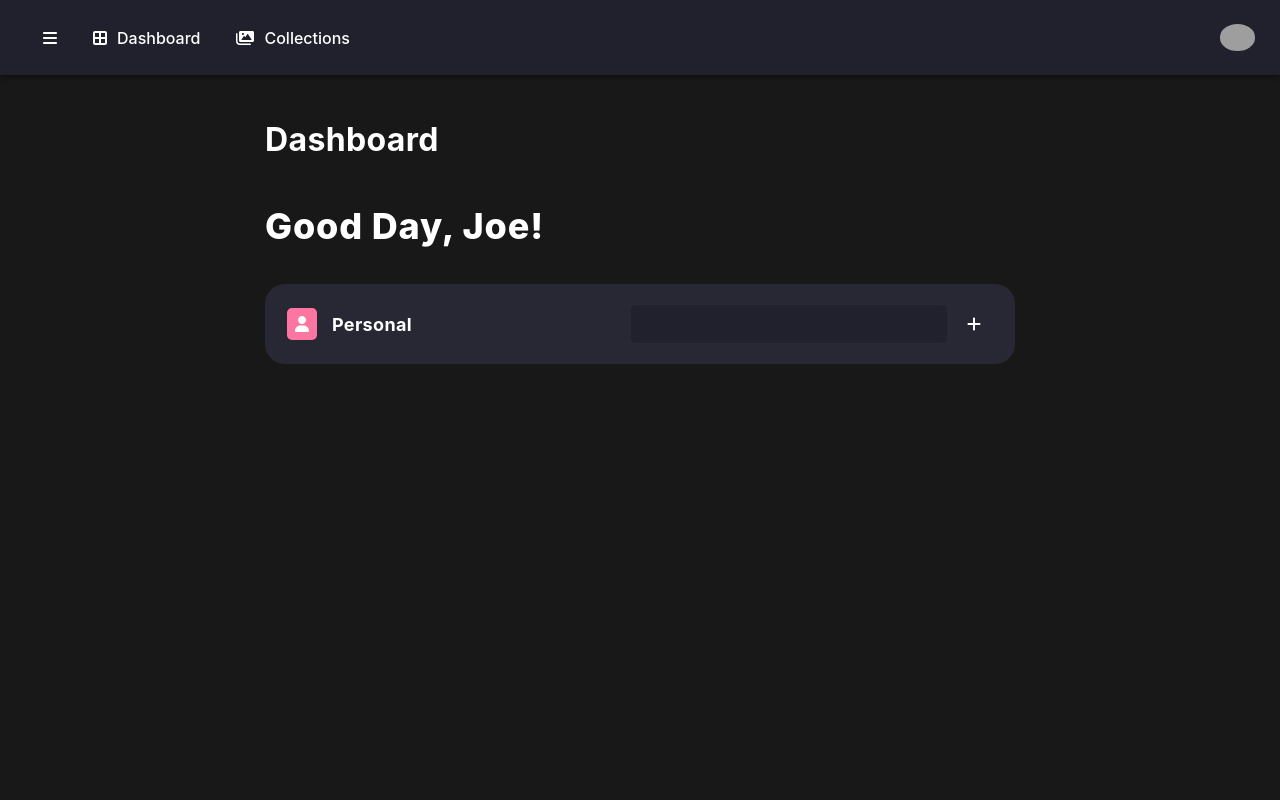
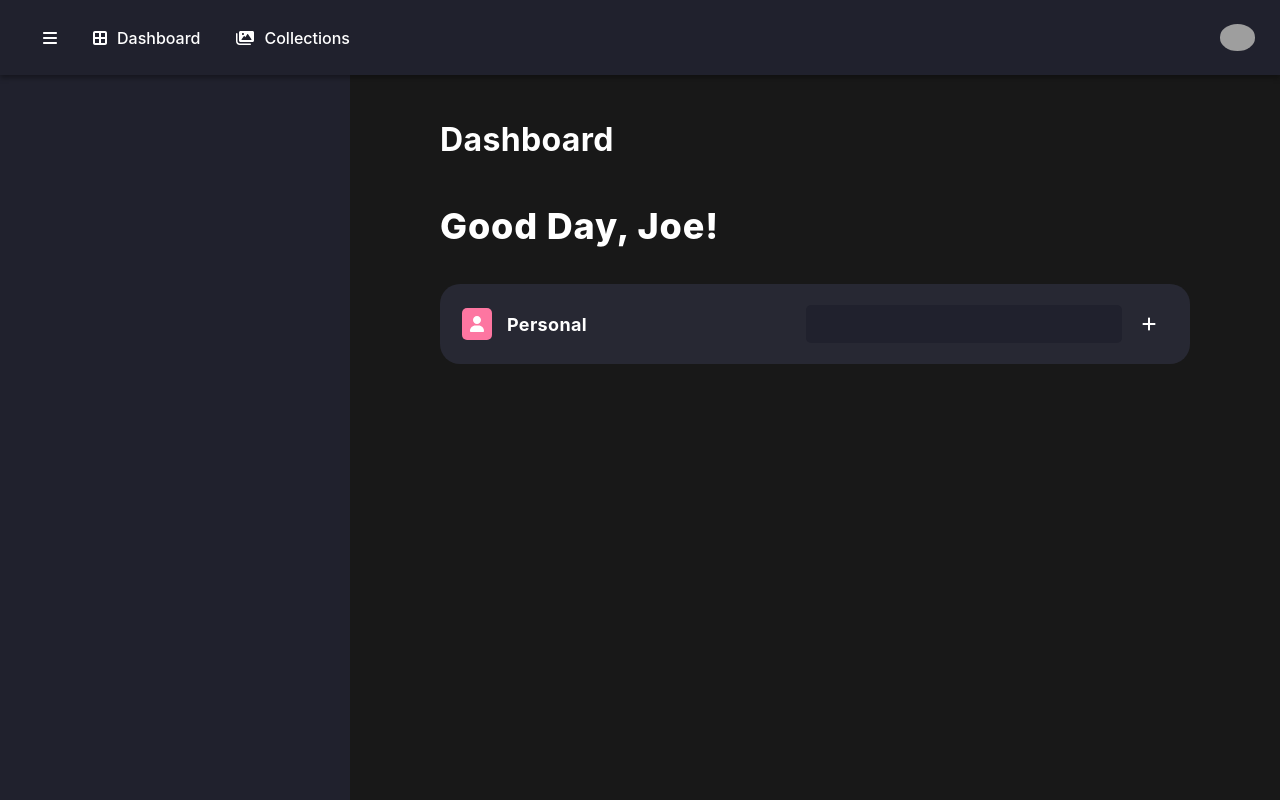
Before and after one commit to bocheng24/TODOLIST_SC, a React (Create React App) app: page / in a window 1280 px wide. Built offline with nearby package versions, Linux system fonts and the light colour scheme; grey boxes are pictures that could not be loaded.

Commit message:
add sidebar

```diff
--- a/src/App.js
+++ b/src/App.js
@@ -1,7 +1,9 @@
+import { useState } from 'react/cjs/react.development';
 import styled from 'styled-components';
 
 // Components
 import Header from './components/Header';
+import Sidebar from './components/Sidebar';
 import TodoList from './components/TodoList';
 
 const Wrapper = styled.div`
@@ -18,7 +20,6 @@ const Main = styled.div`
 const MainContent = styled.div`
   display: flex;
   justify-content: center;
-  width: 100vw;
 `;
 
 const TodoContent = styled.div`
@@ -42,12 +43,16 @@ const Greeting = styled.div`
 
 function App() {
 
+  const [sidebarToggle, setSidebarToggle] = useState(true);
+
   return (
     <Wrapper>
+
       <Header />
 
       <Main>
-        <MainContent>
+        <Sidebar sidebarToggle={ sidebarToggle } />
+        <MainContent style={ {width: `calc(100vw - ${sidebarToggle ? `350px` : '85px'})`} }>
           <TodoContent>
             <Title>Dashboard</Title>
             <Greeting>Good Day, Joe!</Greeting>
--- /dev/null
+++ b/src/components/Sidebar.js
@@ -0,0 +1,17 @@
+import React from 'react'
+import styled from 'styled-components'
+
+const Wrapper = styled.div`
+    height: calc(100vh - 75px);
+    background-color: #20212d;
+`;
+
+function Sidebar({ sidebarToggle }) {
+    return (
+        <Wrapper style={ {width: `${sidebarToggle ? '350px' : '85px'}`} }>
+
+        </Wrapper>
+    )
+}
+
+export default Sidebar
```
